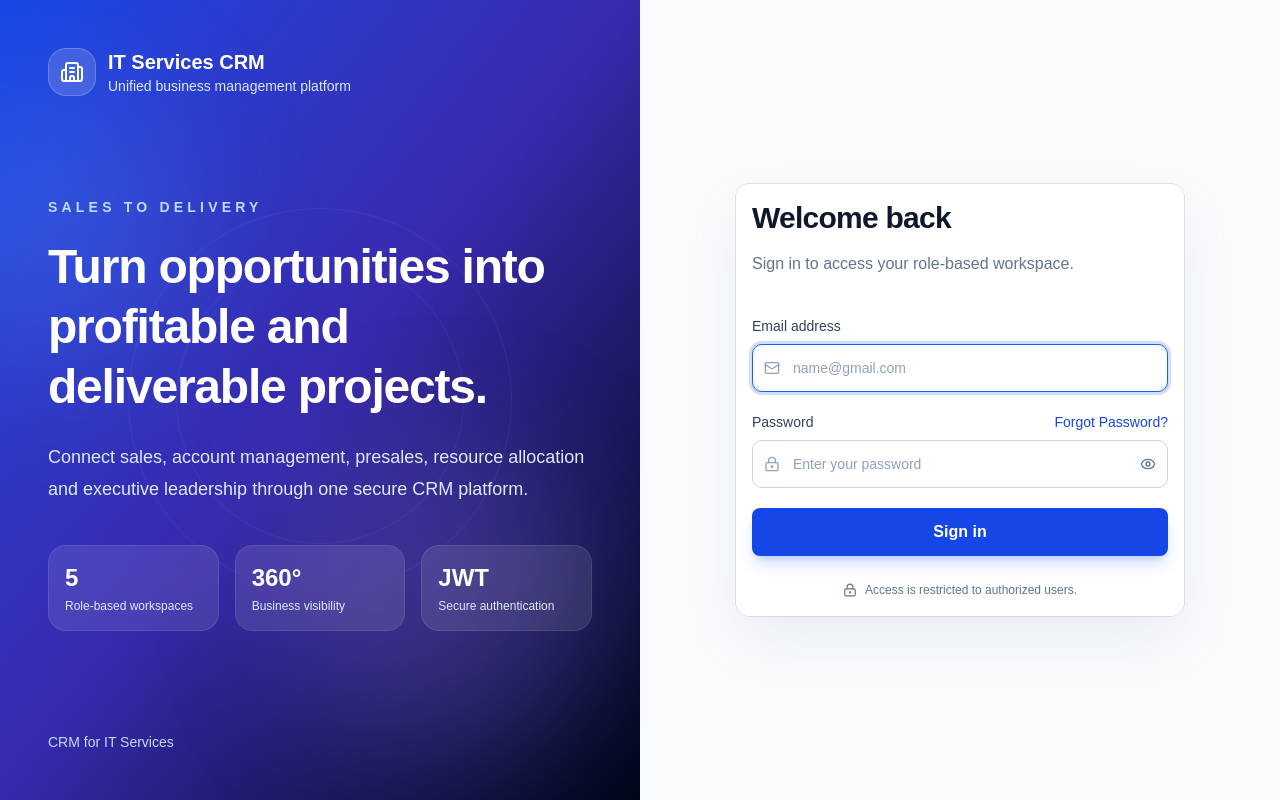
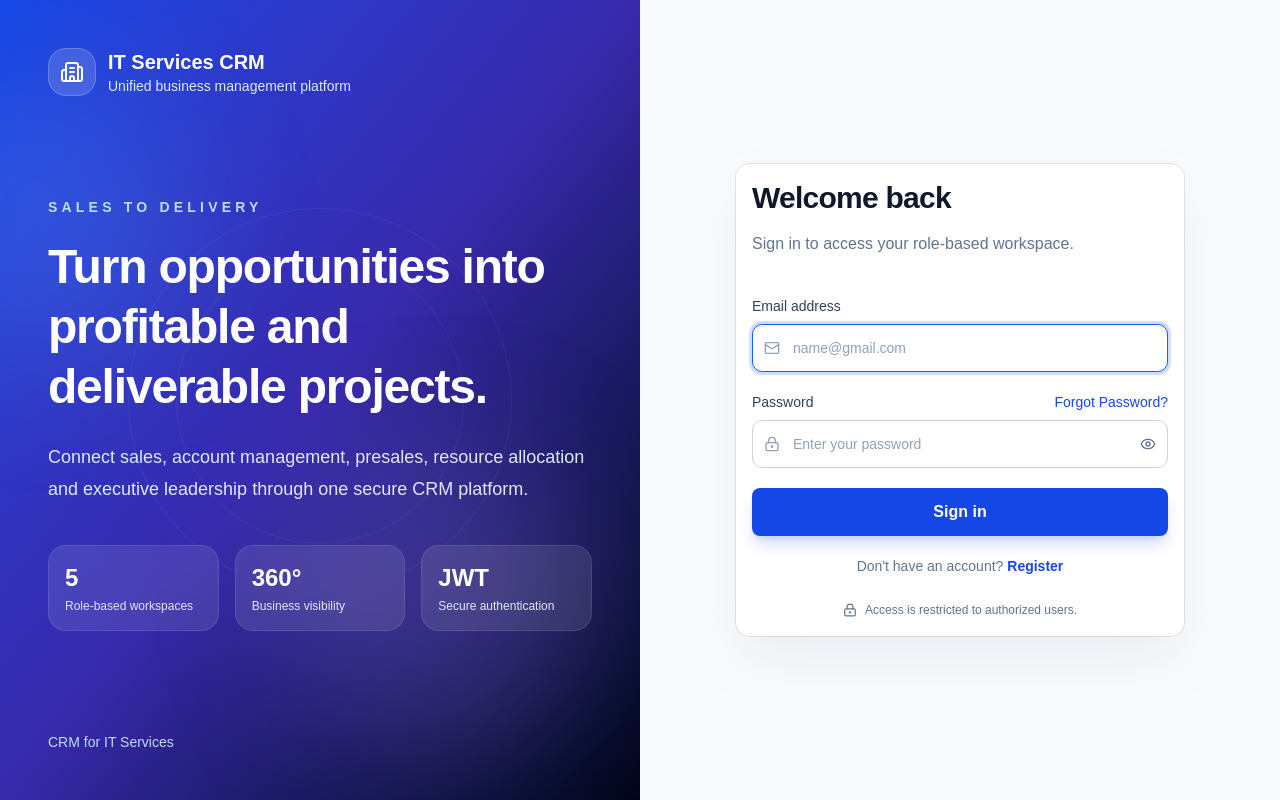
Before and after one commit to AbhishekMangalur/CRM_For_IT_Services, a Next.js app in the folder frontend/: page /login in a window 1280 px wide. Built offline with nearby package versions, Linux system fonts and the light colour scheme; no server answers.

Commit message:
register link added
Added validation to ensure password length is at least 6 characters.

```diff
--- a/frontend/src/app/login/page.tsx
+++ b/frontend/src/app/login/page.tsx
@@ -139,6 +139,10 @@ export default function LoginPage() {
 
     if (!formData.password) {
       return "Password is required.";
+    }
+
+    if (formData.password.length < 6) {
+      return "Password must contain at least 6 characters.";
     }
 
     return null;
@@ -437,6 +441,15 @@ export default function LoginPage() {
                 )}
               </Button>
 
+              <p className="text-center text-sm text-slate-500">
+                Don&apos;t have an account?{" "}
+                <Link
+                  href="/register"
+                  className="font-semibold text-blue-700 hover:text-blue-900 hover:underline"
+                >
+                  Register
+                </Link>
+              </p>
             </form>
 
             <div className="mt-6 flex items-center justify-center gap-2 text-center text-xs leading-5 text-slate-500">
```
